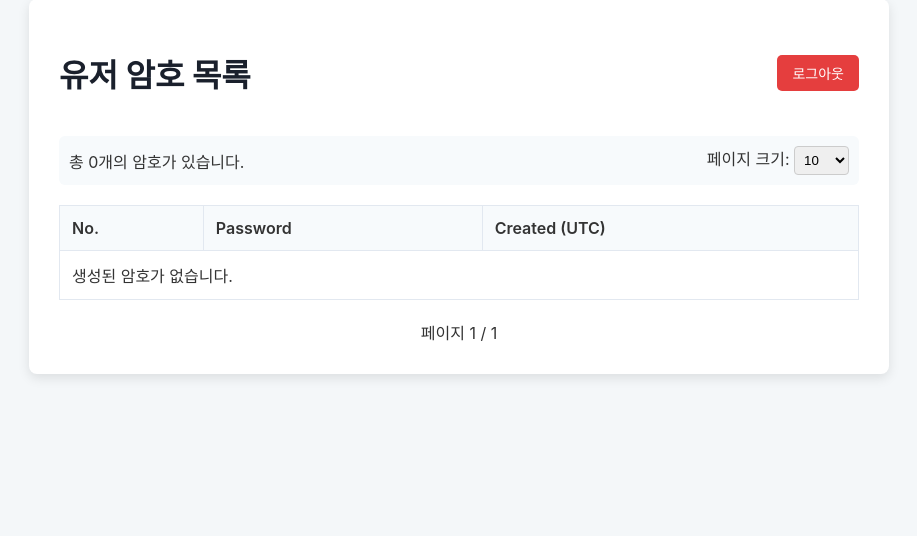
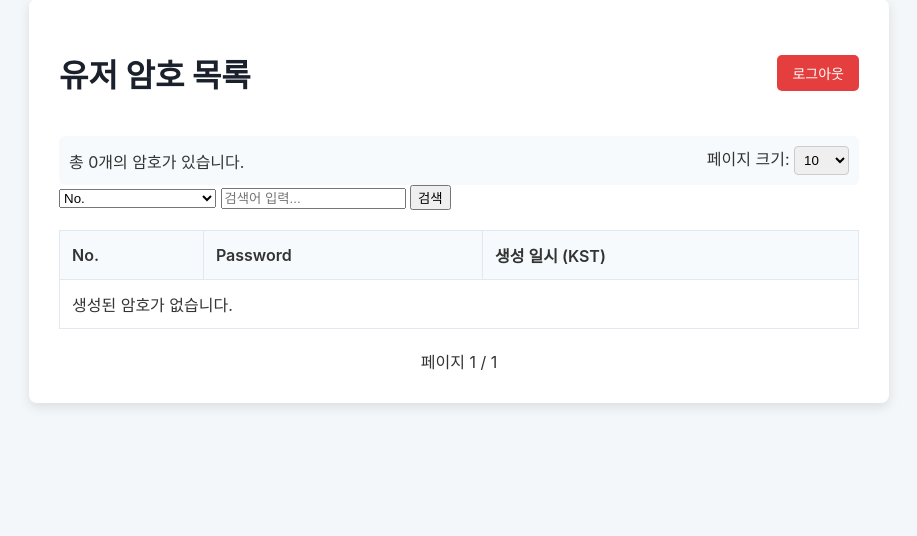
Before and after one commit to B-ai-P/-, a Flask app: page /admin in a window 1280 px wide. Shown: the part 21-557 px from the top of the page, without its empty margins (181-1098 px from the left). Run offline with Flask 3, Linux system fonts and the light colour scheme; the visitor is signed in with stand-in values (Sample User, id 1).

Commit message:
Update admin.html

```diff
--- a/templates/admin.html
+++ b/templates/admin.html
@@ -14,7 +14,7 @@
 
         <div class="controls">
              <p>총 {{ total_items }}개의 암호가 있습니다.</p>
-             <form method="get" action="{{ url_for('admin') }}">
+             <form method="get" action="{{ url_for('admin') }}" class="page-size-form">
                 <label for="page_size">페이지 크기:</label>
                 <select name="page_size" id="page_size" onchange="this.form.submit()">
                     <option value="10" {% if page_size == 10 %}selected{% endif %}>10</option>
@@ -23,6 +23,24 @@
                     <option value="100" {% if page_size == 100 %}selected{% endif %}>100</option>
                     <option value="200" {% if page_size == 200 %}selected{% endif %}>200</option>
                 </select>
+                <!-- 검색 파라미터가 있다면 페이지 크기 변경 시 유지하도록 hidden input 추가 -->
+                {% if search_by and q %}
+                <input type="hidden" name="search_by" value="{{ search_by }}">
+                <input type="hidden" name="q" value="{{ q }}">
+                {% endif %}
+            </form>
+        </div>
+
+        <!-- 검색 기능 추가 -->
+        <div class="search-container">
+            <form method="get" action="{{ url_for('admin') }}">
+                <select name="search_by">
+                    <option value="id" {% if search_by == 'id' %}selected{% endif %}>No.</option>
+                    <option value="password" {% if search_by == 'password' %}selected{% endif %}>암호</option>
+                    <option value="created_at" {% if search_by == 'created_at' %}selected{% endif %}>생성일 (YYYY-MM-DD)</option>
+                </select>
+                <input type="text" name="q" placeholder="검색어 입력..." value="{{ q or '' }}">
+                <button type="submit" class="btn-search">검색</button>
             </form>
         </div>
 
@@ -31,7 +49,7 @@
                 <tr>
                     <th>No.</th>
                     <th>Password</th>
-                    <th>Created (UTC)</th>
+                    <th>생성 일시 (KST)</th>
                 </tr>
             </thead>
             <tbody>
@@ -39,11 +57,18 @@
                 <tr>
                     <td>{{ item.id }}</td>
                     <td>{{ item.password }}</td>
-                    <td>{{ item.created_at.strftime('%Y-%m-%d %H:%M:%SZ') }}</td>
+                    <!-- KST로 변환된 시간을 표시 -->
+                    <td>{{ item.created_at_kst.strftime('%Y-%m-%d %H:%M:%S') }}</td>
                 </tr>
                 {% else %}
                 <tr>
-                    <td colspan="3">생성된 암호가 없습니다.</td>
+                    <td colspan="3">
+                        {% if q %}
+                            '{{q}}'에 대한 검색 결과가 없습니다.
+                        {% else %}
+                            생성된 암호가 없습니다.
+                        {% endif %}
+                    </td>
                 </tr>
                 {% endfor %}
             </tbody>
@@ -51,13 +76,14 @@
 
         <div class="pagination">
             {% if page > 1 %}
-                <a href="{{ url_for('admin', page=page-1, page_size=page_size) }}">&laquo; 이전</a>
+                <!-- 페이지네이션 링크에 검색 파라미터 추가 -->
+                <a href="{{ url_for('admin', page=page-1, page_size=page_size, search_by=search_by, q=q) }}">&laquo; 이전</a>
             {% endif %}
 
             <span>페이지 {{ page }} / {{ total_pages }}</span>
 
             {% if page < total_pages %}
-                <a href="{{ url_for('admin', page=page+1, page_size=page_size) }}">다음 &raquo;</a>
+                <a href="{{ url_for('admin', page=page+1, page_size=page_size, search_by=search_by, q=q) }}">다음 &raquo;</a>
             {% endif %}
         </div>
     </div>
```
